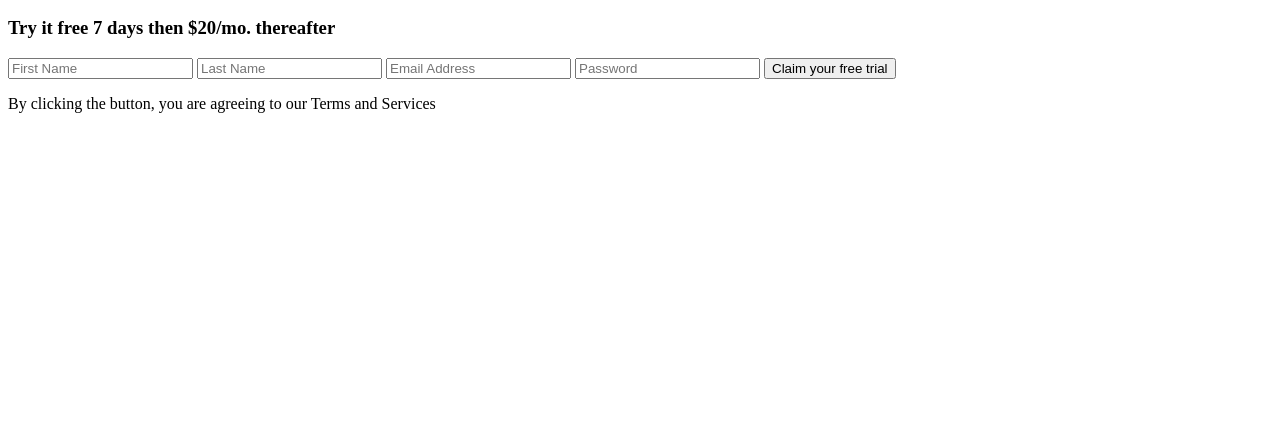
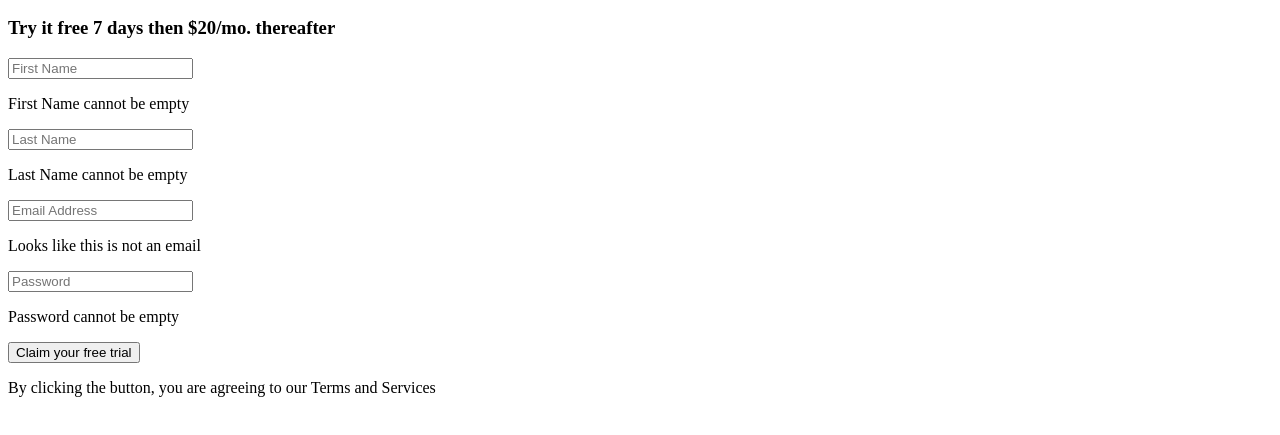
Before and after one commit to vikramvi/Intro-component-with-sign-up-form, a plain HTML site: page index.html in a window 1280 px wide. Shown: the part 137-572 px from the top of the page. Drawn offline with Linux system fonts and the light colour scheme.

Commit message:
added error messages for form fields

```diff
--- a/index.html
+++ b/index.html
@@ -35,9 +35,17 @@
 
       <form class="user-input__form">
         <input type="text" placeholder="First Name" required class="user-input__form-firstname">
+        <p class="user-input__form-firstname-error">First Name cannot be empty</p>
+
         <input type="text" placeholder="Last Name" required class="user-input__form-lastname">
+        <p class="user-input__form-lastname-error">Last Name cannot be empty</p>
+
         <input type="email" placeholder="Email Address" required class="user-input__form-email">
+        <p class="user-input__form-email-error">Looks like this is not an email</p>
+
         <input type="password" placeholder="Password" required class="user-input__form-password">
+        <p class="user-input__form-password-error">Password cannot be empty</p>
+
         <button class="user-input__form-button">Claim your free trial</button>
         <p class="user-input__form-terms-and-conditions">
           By clicking the button, you are agreeing to our <span> Terms and Services </span>
```
